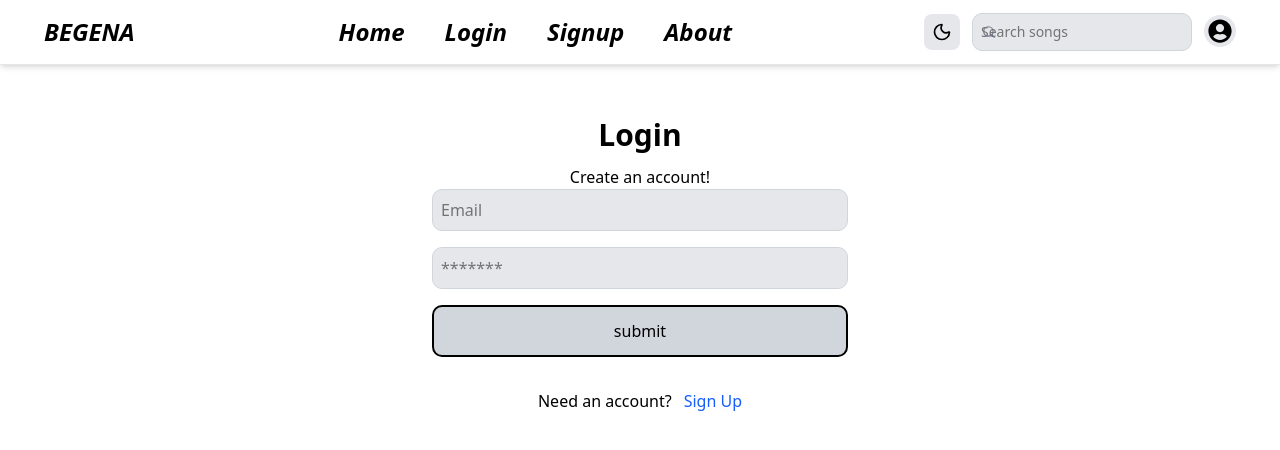
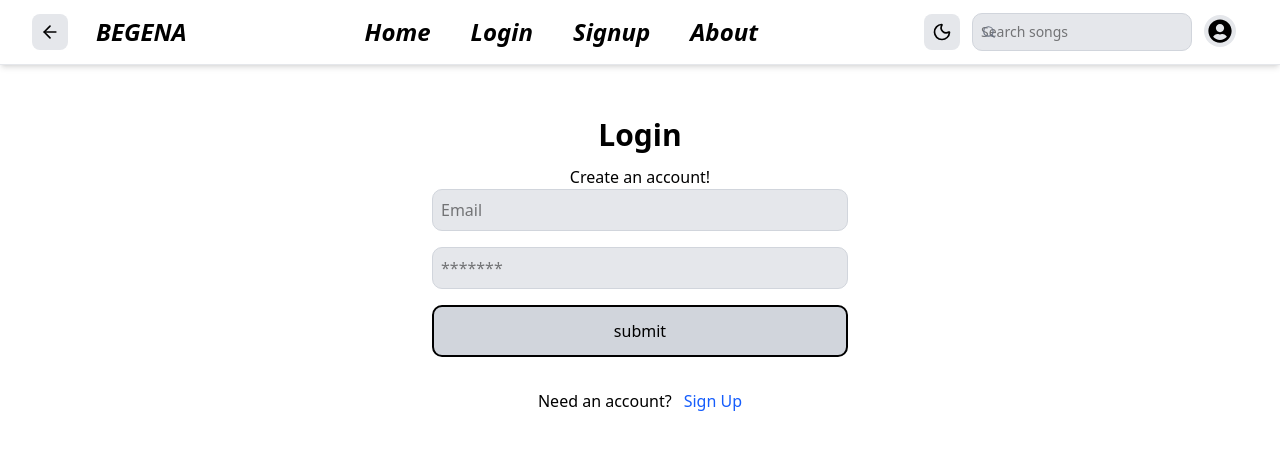
Before and after one commit to leulmesfin116/Begena, a React (Vite) app in the folder front-end/begena-prj/: page /Login in a window 1280 px wide. Shown: the top 450 px of the page. Built offline with nearby package versions, Linux system fonts and the light colour scheme; no server answers.

Commit message:
updating

```diff
--- a/front-end/begena-prj/src/App.jsx
+++ b/front-end/begena-prj/src/App.jsx
@@ -12,9 +12,9 @@ import { Upload } from "./pages/Upload.jsx";
 import { AdminUploads } from "./pages/AdminUploads.jsx";
 import { About } from "./pages/About.jsx";
 
-import { Link, Route, Routes, useNavigate } from "react-router-dom";
+import { Link, Route, Routes, useNavigate, useLocation } from "react-router-dom";
 import { FaUserCircle } from "react-icons/fa";
-import { Moon, Sun, Menu, X, Search as SearchIcon } from "lucide-react";
+import { ArrowLeft, Moon, Sun, Menu, X, Search as SearchIcon } from "lucide-react";
 import { useTheme } from "./ThemeContext.jsx";
 import { GlobalPlayer } from "./components/GlobalPlayer.jsx";
 import { useUser } from "./context/UserContext.jsx";
@@ -25,6 +25,7 @@ function App() {
   const { isLoggedIn, isAdmin, logout } = useUser();
   const [showUserMenu, setShowUserMenu] = useState(false);
   const navigate = useNavigate();
+  const location = useLocation();
 
   // handling searches
   const [search, setSearch] = useState("");
@@ -54,6 +55,16 @@ function App() {
         <div className="max-w-7xl mx-auto px-4 sm:px-6 lg:px-8">
           <div className="flex justify-between items-center h-16">
             <div className="flex items-center">
+              {location.pathname !== '/' && (
+                <button
+                  onClick={() => navigate(-1)}
+                  className="mr-2 sm:mr-4 p-1 sm:p-2 rounded-md bg-gray-200 dark:bg-secondary text-black dark:text-white hover:bg-gray-300 dark:hover:bg-accent transition-colors flex items-center justify-center"
+                  aria-label="Go back"
+                  title="Go back"
+                >
+                  <ArrowLeft size={16} className="w-4 h-4 sm:w-5 sm:h-5" />
+                </button>
+              )}
               <Link className="nav text-xl sm:text-2xl" to="/">
                 BEGENA
               </Link>
```
